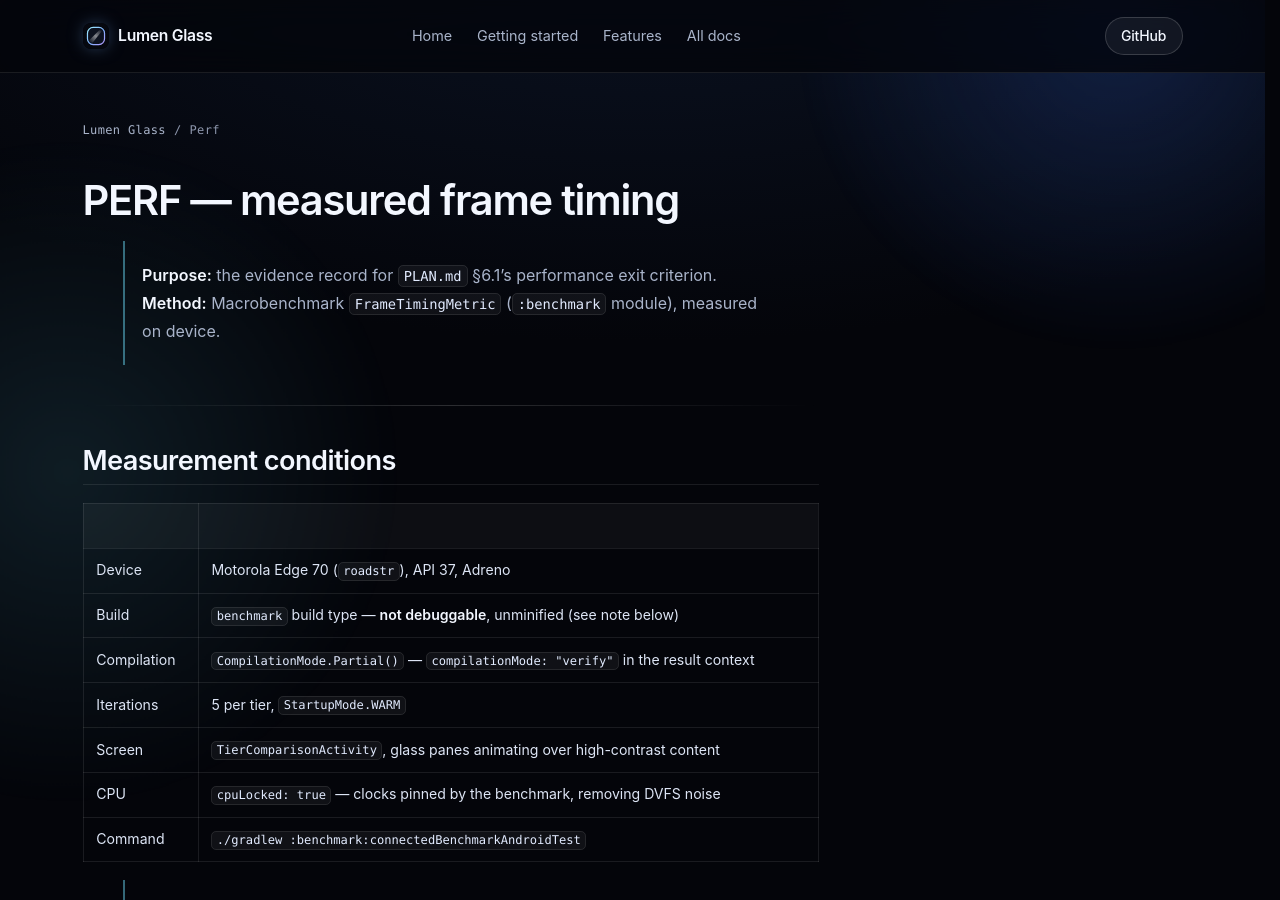
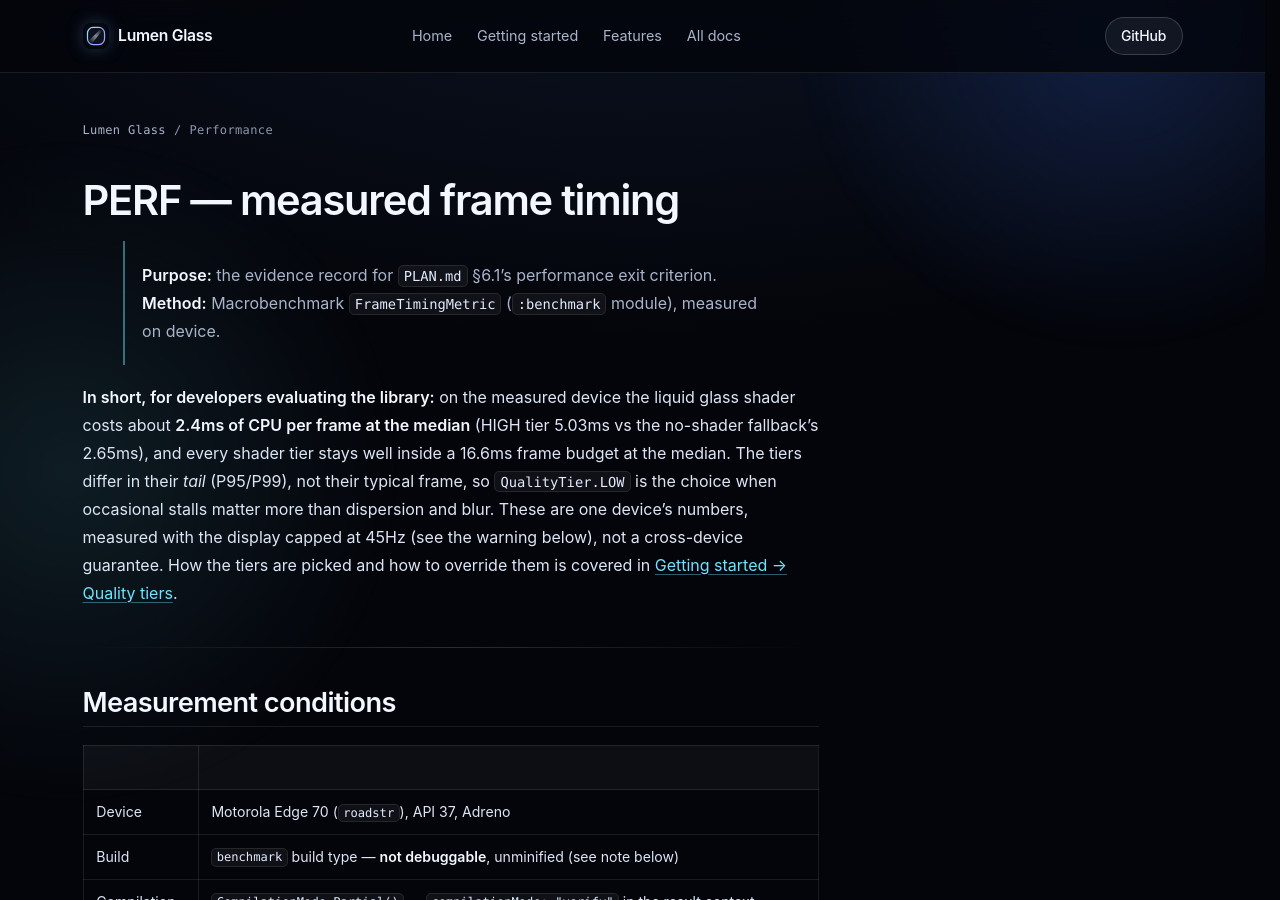
Before and after one commit to SubhankarCodeGeek/lumen-glass, a Jekyll site: the page built from docs/PERF.md, in a window 1280 px wide and 900 px high. Built offline with Jekyll 4.4.1, drawn with Linux system fonts in a browser that asks for light colours; our own code applies the rules of GitHub Pages for plain Markdown files.

Commit message:
SEO: titles/descriptions for PERF, ARCHITECTURE, CLEANROOM; PERF summary; sitemap lastmod
- docs/PERF.md, docs/ARCHITECTURE.md, CLEANROOM.md get seo_title / description /
  crumb front matter, so they stop rendering the filename-derived "Perf" title and
  the shared templated description. URLs are unchanged (no permalink added).
- PERF.md gains a short developer-facing summary built only from figures already
  in the record, with the one-device / 45Hz caveat stated.
- sitemap.xml: <lastmod> per URL, from each source file's last commit date.
- seo/: 2026-11-09 weekly visibility sweep, roadmap and keyword-map updates.

No library source, public API or shader changes.

Co-Authored-By: Claude Opus 5.5 <noreply@anthropic.com>
Claude-Session: https://claude.ai/code/session_01J3t99jvdXAH62gxaMKhoF7

```diff
--- a/docs/PERF.md
+++ b/docs/PERF.md
@@ -1,7 +1,24 @@
+---
+seo_title: "Liquid Glass Performance on Android: Measured Frame Timing"
+crumb: Performance
+description: >-
+  Measured CPU frame time of Lumen Glass's AGSL liquid glass shader in Jetpack
+  Compose, per quality tier (Macrobenchmark FrameTimingMetric, P50 to P99).
+---
+
 # PERF — measured frame timing
 
 > **Purpose:** the evidence record for `PLAN.md` §6.1's performance exit criterion.
 > **Method:** Macrobenchmark `FrameTimingMetric` (`:benchmark` module), measured on device.
+
+**In short, for developers evaluating the library:** on the measured device the liquid glass
+shader costs about **2.4ms of CPU per frame at the median** (HIGH tier 5.03ms vs the no-shader
+fallback's 2.65ms), and every shader tier stays well inside a 16.6ms frame budget at the median.
+The tiers differ in their *tail* (P95/P99), not their typical frame, so `QualityTier.LOW` is the
+choice when occasional stalls matter more than dispersion and blur. These are one device's numbers,
+measured with the display capped at 45Hz (see the warning below), not a cross-device guarantee.
+How the tiers are picked and how to override them is covered in
+[Getting started → Quality tiers]({{ '/docs/getting-started/' | relative_url }}#5-quality-tiers-and-what-each-device-gets).
 
 ---
 
```
Also changed, not shown: CLEANROOM.md (+8 -0 lines), docs/ARCHITECTURE.md (+8 -0 lines), seo/content-roadmap.md (+7 -3 lines), seo/keyword-map.md (+1 -1 lines), seo/ranking-log.md (+29 -0 lines), sitemap.xml (+7 -0 lines).
